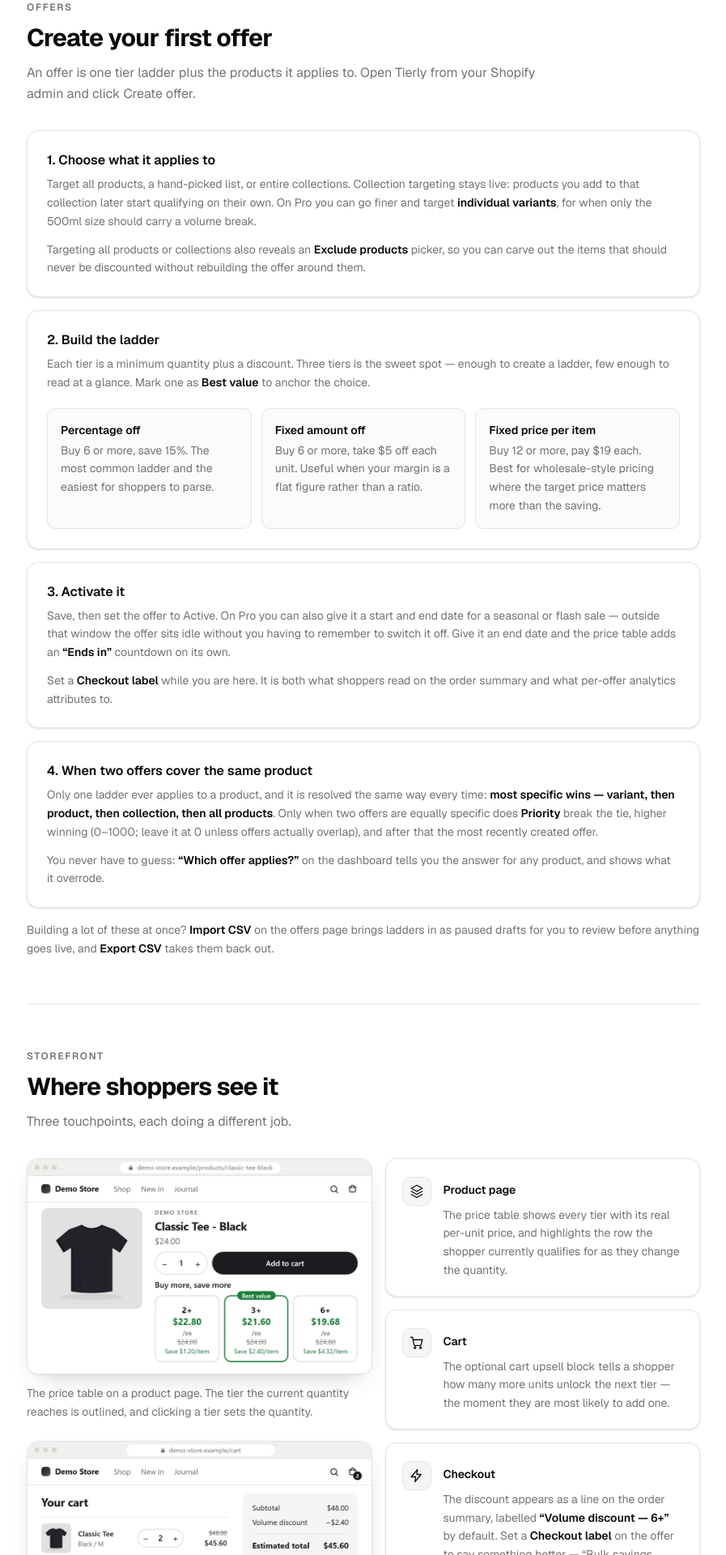
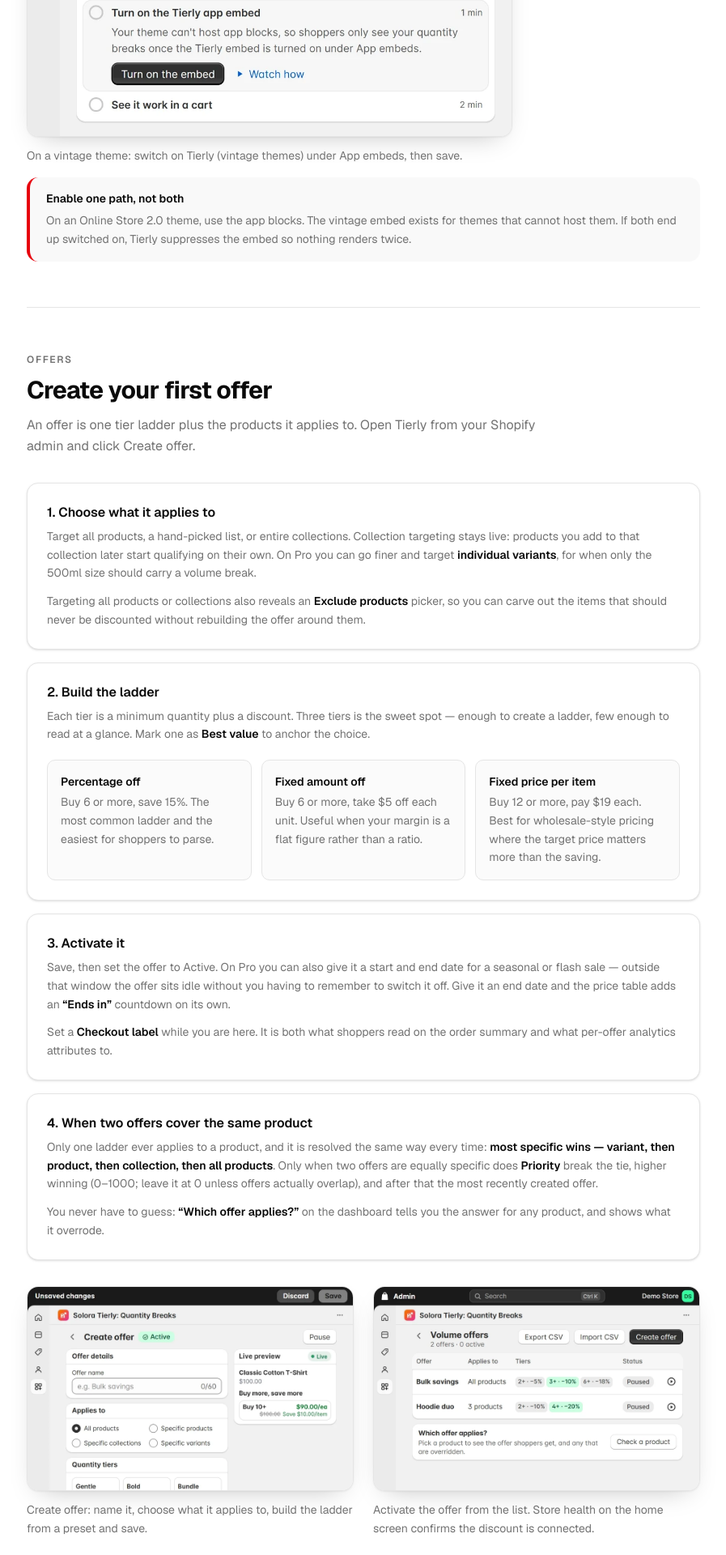
Before and after one commit to phamdung2209/solora, a Next.js app: page /tierly/docs in a window 1280 px wide. Shown: the part 2832-4752 px from the top of the page at 81% size, without its empty margins (327-1224 px from the left). Built offline with nearby package versions, Linux system fonts and the light colour scheme.

Commit message:
show an animated walkthrough beside every docs step

```diff
--- a/src/app/combined-listings/docs/page.tsx
+++ b/src/app/combined-listings/docs/page.tsx
@@ -292,6 +292,15 @@ const CombinedListingsDocsPage = () => (
             caption="In App embeds, switch on Combined Listings and save. Once you save your first group, its swatch row shows up on those product pages."
           />
 
+          <Figure
+            className="mt-6"
+            src="/guides/combined-listings/theme-block.webp"
+            width={1200}
+            height={750}
+            alt="The setup guide step Place the swatch block, whose Open theme editor button opens the theme editor on the product template. The cursor drags the Combined Listings block into place and the swatch row moves to that spot in the preview."
+            caption="Optional: drag the Combined Listings app block to exactly where the swatch row should sit."
+          />
+
           <div className="mt-6">
             <Callout title="Swatch row in the wrong place?">
               In the app embed&rsquo;s settings, enter a CSS selector in{' '}
@@ -312,6 +321,15 @@ const CombinedListingsDocsPage = () => (
               </li>
             ))}
           </ol>
+
+          <Figure
+            className="mt-8"
+            src="/guides/combined-listings/create-group.webp"
+            width={1200}
+            height={750}
+            alt="The Groups page in the Combined Listings admin. The cursor clicks Create group, types Classic Tee, adds the red, blue and other Classic Tee products, enters a colour hex for each swatch and clicks Save."
+            caption="Create group: title it, add the products, give each its swatch colour and save."
+          />
 
           <div className="mt-8">
             <Callout title="A product can be in one group at a time">
@@ -389,6 +407,15 @@ const CombinedListingsDocsPage = () => (
             height={750}
             alt="A product page whose colour swatches restyle in place: circle, square and rounded shapes, a larger size, then the sold-out Sand swatch struck through, hidden and dimmed. A label beside Color names each setting."
             caption="Circle, Square and Rounded, then a sold-out colour shown with Strike through and with Dim. Each step is labelled on the image."
+          />
+
+          <Figure
+            className="mt-6"
+            src="/guides/combined-listings/design-settings.webp"
+            width={1200}
+            height={750}
+            alt="The Design page in the Combined Listings admin. The cursor changes the swatch shape to Rounded, drags the size slider, sets the out-of-stock style to Strike through, and the live preview updates before the cursor clicks Save."
+            caption="Design in the app: shape, size and out-of-stock style, with a live preview before you save."
           />
         </Section>
 
--- a/src/app/mixly/docs/page.tsx
+++ b/src/app/mixly/docs/page.tsx
@@ -615,6 +615,15 @@ const MixlyDocsPage = () => (
             caption="On an Online Store 2.0 theme: Add block, Apps, Mixly bundle offer, then Save. The preview shows the offer as soon as the block is added."
           />
 
+          <Figure
+            className="mt-6"
+            src="/guides/mixly/theme-embed.webp"
+            width={1200}
+            height={750}
+            alt="The setup guide step Turn on the Mixly embed on a vintage theme. Its button opens the theme editor on App embeds, the cursor switches on Mixly (vintage themes), and the bundle offer appears on the product page in the preview."
+            caption="On a vintage theme the offer comes from an app embed instead: switch on Mixly (vintage themes) under App embeds, then save."
+          />
+
           <div className="mt-6 space-y-4">
             <Callout tone="warn" title="Cart drawers are not supported">
               The cart bundle block is enabled on the{' '}
@@ -674,6 +683,23 @@ const MixlyDocsPage = () => (
             ))}
           </div>
 
+          <div className="mt-8 grid gap-6 md:grid-cols-2">
+            <Figure
+              src="/guides/mixly/create-bundle.webp"
+              width={1200}
+              height={750}
+              alt="The Create bundle page in the Mixly admin. The cursor picks the Frequently bought together type, adds a Classic Tee, a Canvas Tote and a Sticker Pack, sets a 15 percent discount, names the bundle Weekend set and clicks Save."
+              caption="Create bundle: pick the type, add the products, set the discount, name it and save."
+            />
+            <Figure
+              src="/guides/mixly/activate-bundle.webp"
+              width={1200}
+              height={750}
+              alt="The Mixly bundles list with the Weekend set bundle. The cursor opens the row menu and switches the bundle on, and its status changes to Active."
+              caption="Activate the bundle from the list. It starts discounting at checkout as soon as it is active."
+            />
+          </div>
+
           <p className="mt-6 text-sm leading-relaxed text-muted-foreground">
             From the bundles list you can pause, duplicate or delete any bundle. Pausing takes it
             off your storefront and out of checkout without losing the setup, and duplicating is the
@@ -722,6 +748,15 @@ const MixlyDocsPage = () => (
             height={750}
             alt="A cart holding one Classic Tee. The Mixly cart bundle block reads Complete your bundle, Weekend set, 15% off, Add 2 more to unlock this offer, with a progress bar and an Add button for a Canvas Tote. The shopper adds the tote and the block moves on to Add 1 more and a Sticker Pack, then adds that too and the cart holds the whole bundle."
             caption="The cart bundle block on the cart page. One tap adds the missing product, and the progress line counts down to the offer."
+          />
+
+          <Figure
+            className="mt-6 max-w-md"
+            src="/guides/mixly/bundle-checkout.webp"
+            width={1200}
+            height={750}
+            alt="A shopper opens the Classic Tee, adds the whole bundle to the cart and clicks Checkout. At checkout the bundle discount shows as its own line on the order summary."
+            caption="The same bundle at checkout: the discount is applied automatically and shown as its own line on the order summary."
           />
 
           <Card className="mt-4 p-6">
@@ -995,6 +1030,15 @@ const MixlyDocsPage = () => (
               </details>
             ))}
           </div>
+
+          <Figure
+            className="mt-8"
+            src="/guides/mixly/reconnect-discount.webp"
+            width={1200}
+            height={750}
+            alt="The Mixly home screen with an alert that the discount is disconnected. The cursor clicks Reconnect discount and the setup checklist moves on once the discount is back."
+            caption="If the discount was deleted or switched off in Shopify, Reconnect discount on the home screen recreates it in one click."
+          />
         </Section>
 
         <section className="border-t pt-14">
--- a/src/app/tierly/docs/page.tsx
+++ b/src/app/tierly/docs/page.tsx
@@ -474,6 +474,15 @@ const TierlyDocsPage = () => (
             caption="On an Online Store 2.0 theme: Add block, Apps, Tierly price table, then Save."
           />
 
+          <Figure
+            className="mt-6"
+            src="/guides/tierly/theme-embed.webp"
+            width={1200}
+            height={750}
+            alt="The setup guide step Turn on the Tierly app embed on a vintage theme. Its Turn on the embed button opens the theme editor on App embeds, the cursor switches on Tierly (vintage themes), and the quantity breaks appear on the product page in the preview."
+            caption="On a vintage theme: switch on Tierly (vintage themes) under App embeds, then save."
+          />
+
           <div className="mt-4">
             <Callout tone="warn" title="Enable one path, not both">
               On an Online Store 2.0 theme, use the app blocks. The vintage embed exists for themes
@@ -567,7 +576,24 @@ const TierlyDocsPage = () => (
             </Card>
           </div>
 
-          <p className="mt-4 text-sm leading-relaxed text-muted-foreground">
+          <div className="mt-8 grid gap-6 md:grid-cols-2">
+            <Figure
+              src="/guides/tierly/create-offer.webp"
+              width={1200}
+              height={750}
+              alt="The Create offer page in the Tierly admin. The cursor names the offer Bulk savings, applies it to all products, picks the Gentle preset, edits the second and third tiers and clicks Save."
+              caption="Create offer: name it, choose what it applies to, build the ladder from a preset and save."
+            />
+            <Figure
+              src="/guides/tierly/activate-offer.webp"
+              width={1200}
+              height={750}
+              alt="The Tierly offers list. The cursor activates the Bulk savings offer and a confirmation appears. Back on the home screen, Store health shows the discount connected."
+              caption="Activate the offer from the list. Store health on the home screen confirms the discount is connected."
+            />
+          </div>
+
+          <p className="mt-6 text-sm leading-relaxed text-muted-foreground">
             Building a lot of these at once?{' '}
             <strong className="font-semibold text-foreground">Import CSV</strong> on the offers page
             brings ladders in as paused drafts for you to review before anything goes live, and{' '}
@@ -646,6 +672,15 @@ const TierlyDocsPage = () => (
               ))}
             </div>
           </div>
+
+          <Figure
+            className="mt-8"
+            src="/guides/tierly/cart-checkout.webp"
+            width={1200}
+            height={750}
+            alt="A shopper raises the quantity on the Classic Tee - Black page and adds it to the cart. The Tierly cart block shows the savings, then the shopper clicks Checkout and the volume discount shows on the order summary."
+            caption="From product page to checkout: the tier the cart reaches is discounted automatically and labelled on the order summary."
+          />
         </Section>
 
         <Section
```
